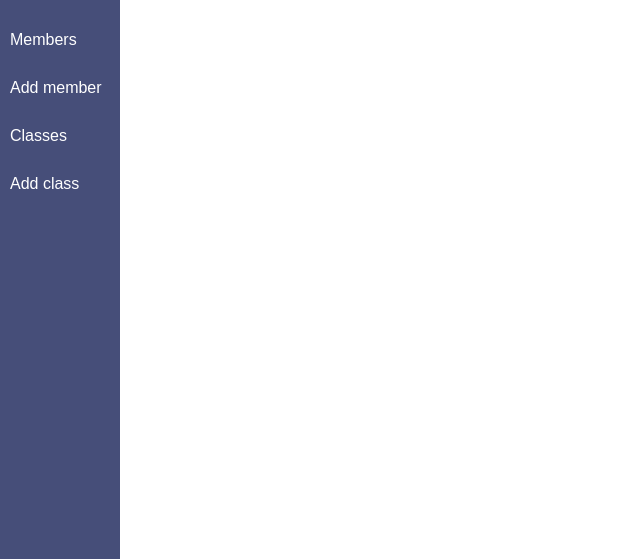
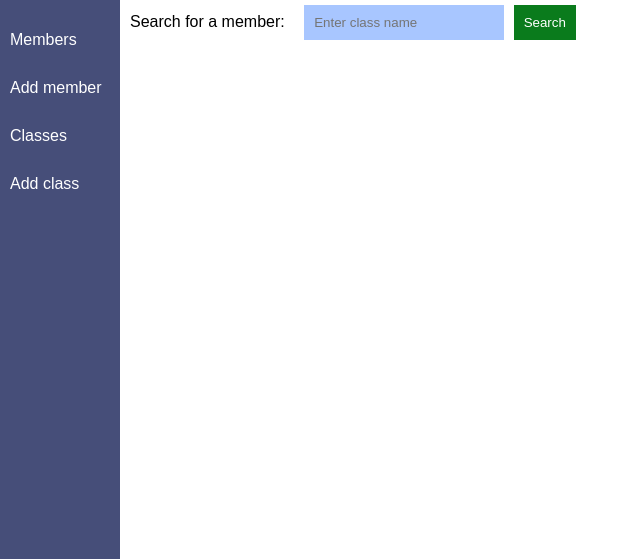
Before and after one commit to StrtMilne/e53-python-project-gym, a Flask app: page /classes in a window 1280 px wide. Shown: the part 120-679 px from the top of the page, without its empty margins (0-640 px from the left). Run offline with Flask 2, Linux system fonts and the light colour scheme; data that the repository does not hold is empty; some libraries are stand-ins or nearby versions.

Commit message:
create search forms on all class pages to ensure items are easier to find

```diff
--- a/controllers/classes_controller.py
+++ b/controllers/classes_controller.py
@@ -14,7 +14,8 @@ classes_blueprint = Blueprint("classes", __name__)
 @classes_blueprint.route("/classes")
 def classes():
     classes = classes_repository.select_all()
-    return render_template("/classes/view.html", title="View classes", all_classes=classes)
+    class_search = None
+    return render_template("/classes/view.html", title="View classes", all_classes=classes, class_search=class_search)
 
 @classes_blueprint.route("/classes/<id>/edit")
 def edit_class(id):
@@ -129,3 +130,10 @@ def search_member(id):
     member_ids = classes_repository.member_ids(id)
     number_attendees = len(members)
     return render_template("/classes/booked_members.html", title="Booked members", gym_class=gym_class, class_name=class_name, booked_members=members, all_members=all_members, all_member_ids=member_ids, number_attendees=number_attendees, id=id, member_name=member_name)
+
+@classes_blueprint.route("/classes/member_search", methods=["POST"])
+def search_class():
+    class_search = None
+    class_search = request.form["search"]
+    classes = classes_repository.select_all()
+    return render_template("/classes/view.html", title="View classes", all_classes=classes, class_search=class_search)
--- a/templates/classes/view.html
+++ b/templates/classes/view.html
@@ -1,8 +1,14 @@
 {% extends "base.html" %}
 
 {% block content %}
+<form action="/classes/member_search" method="POST">
+    <label for="class_search" class="text">Search for a member:</label>
+    <input type="text" name="search" id="search" placeholder="Enter class name" class="form-input">
+    <button type="submit" class="submit-button">Search</button>
+</form>
 <section class="view-container">
     {% for class in all_classes %}
+        {% if class_search == None or class.name == class_search %}
         <article class="class-item">
             <div class="class-heading">
             <h2 class="text inline short">{{ class.name }}</h2>
@@ -17,6 +23,7 @@
                 <a href="/classes/{{ class.id }}/edit" class="edit link-button">Edit class</a>
             </div>
         </article>
+        {% endif %}
     {% endfor %}
 </section>
 {% endblock %}
```
